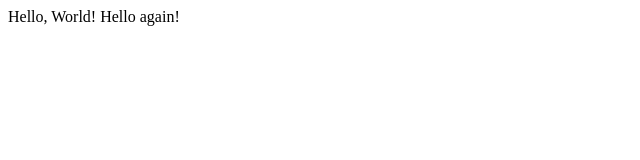
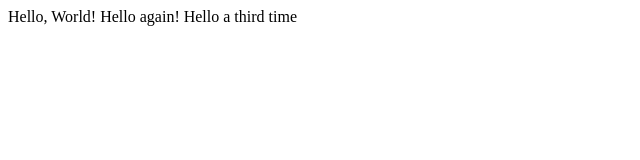
Before and after one commit to varanasikrishna/Git-lecture0, a plain HTML site: page index.html in a window 1280 px wide. Shown: the whole page, without its empty margins (0-640 px from the left). Drawn offline with Linux system fonts and the light colour scheme.

```diff
--- a/index.html
+++ b/index.html
@@ -6,6 +6,6 @@
     <title>Document</title>
 </head>
 <body>
-    Hello, World! Hello again!
+    Hello, World! Hello again! Hello a third time
 </body>
 </html>
```
